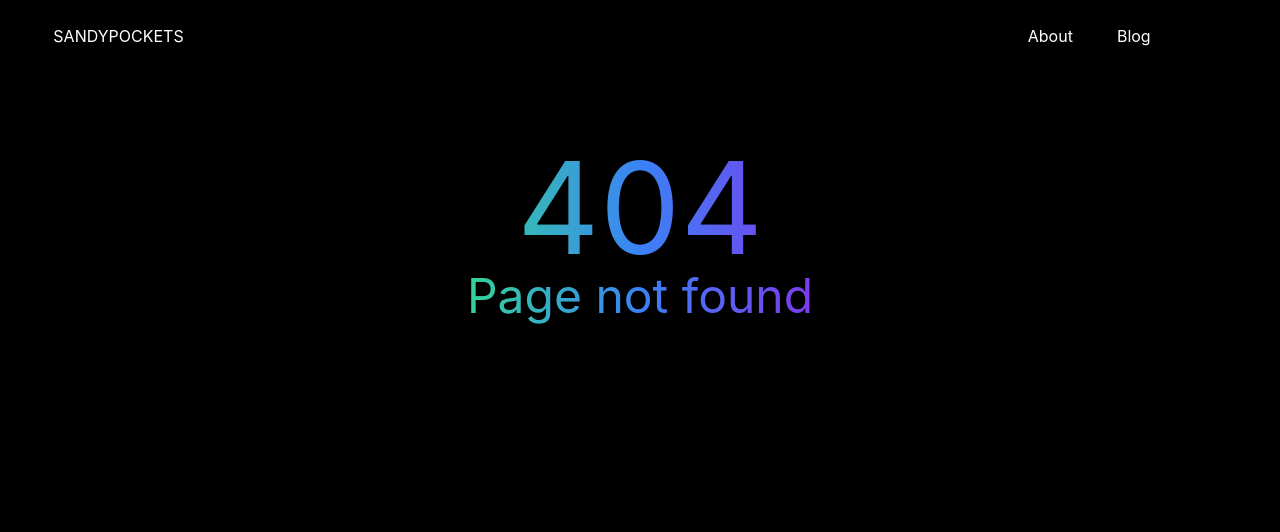
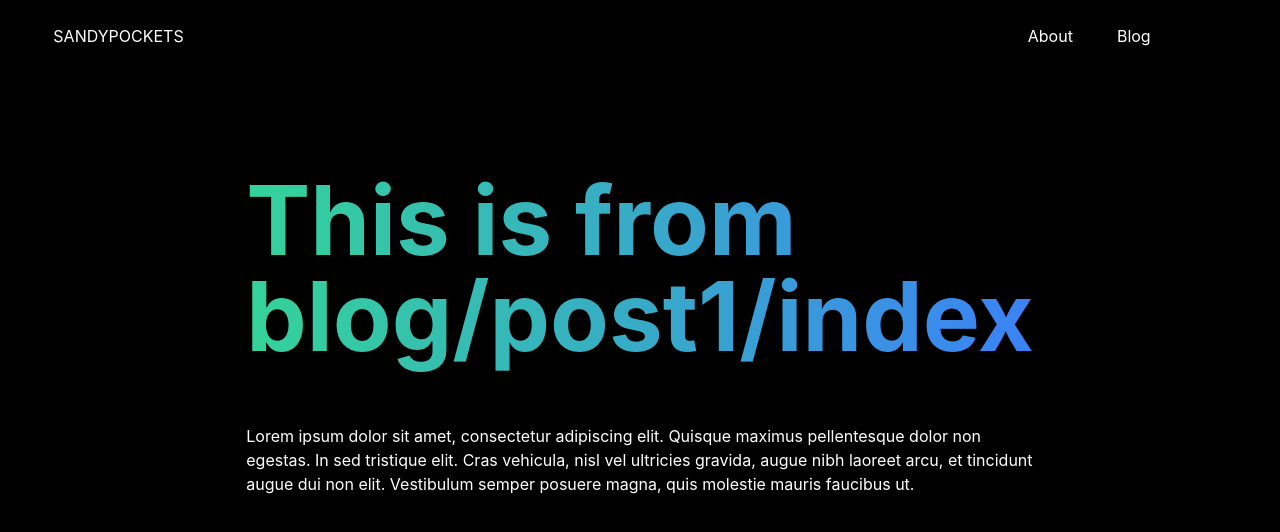
Before and after one commit to sandypockets/sandypockets-blog, a Next.js app: page /blog/post1 in a window 1280 px wide. Before the commit this address had no page. Shown: the top 532 px of the page. Built offline with nearby package versions, Linux system fonts and the light colour scheme; a web font is replaced by a local one.

Commit message:
Restore dir

```diff
--- /dev/null
+++ b/pages/blog/post1/index.mdx
@@ -0,0 +1,13 @@
+import BlogPost from '../../../components/BlogPost'
+
+export const meta = {
+  title: 'This is from blog/post1/index',
+  description: 'Description things!',
+  date: 'Aug 04, 2020',
+  readTime: 2,
+  href: '/blog/post1'
+}
+
+export default ({ children }) => <BlogPost meta={meta}>{children}</BlogPost>;
+
+Lorem ipsum dolor sit amet, consectetur adipiscing elit. Quisque maximus pellentesque dolor non egestas. In sed tristique elit. Cras vehicula, nisl vel ultricies gravida, augue nibh laoreet arcu, et tincidunt augue dui non elit. Vestibulum semper posuere magna, quis molestie mauris faucibus ut.
```
